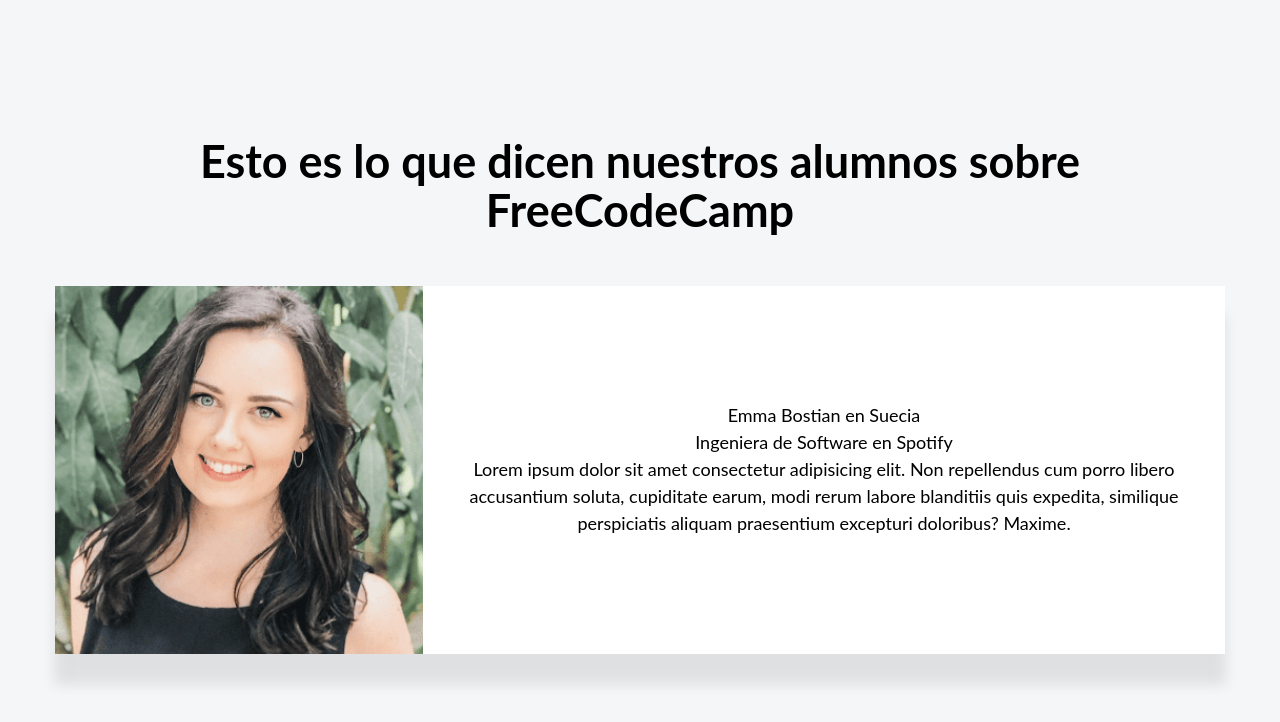
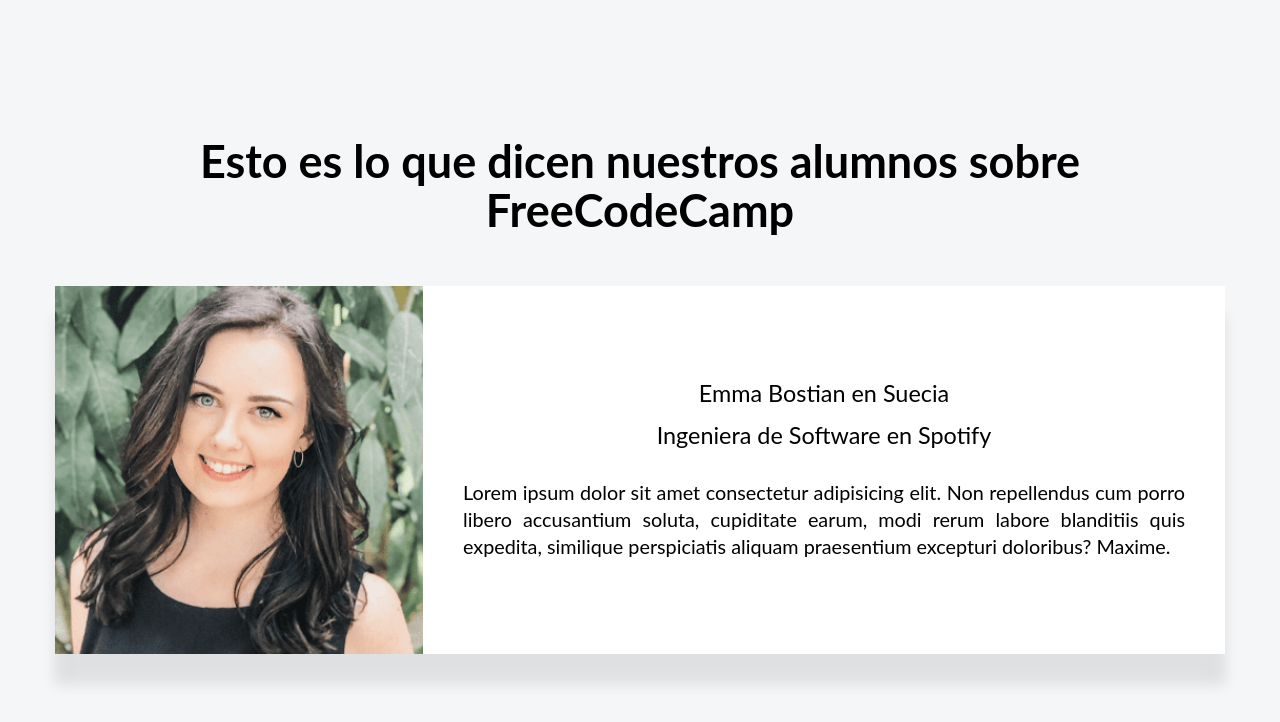
Before and after one commit to MarcoRosselDev/react-01-freecodecamp-testimonials, a React (Create React App) app: page / in a window 1280 px wide. Shown: the top 722 px of the page. Built offline with nearby package versions, Linux system fonts and the light colour scheme.

Commit message:
styles app.css 4

```diff
--- a/src/stylesheets/Testimonio.css
+++ b/src/stylesheets/Testimonio.css
@@ -21,3 +21,18 @@
   font-weight: 400;
   line-height: 1.5rem;
 }
+
+.nombre-testimonio {
+  font-size: 1.3rem;
+}
+
+.cargo-testimonio {
+  font-size: 1.3rem;
+  margin-top: 15px;
+  padding-bottom: 30px;
+}
+
+.texto-testimonio {
+  font-size: 1.1rem;
+  text-align: justify;
+}
```
